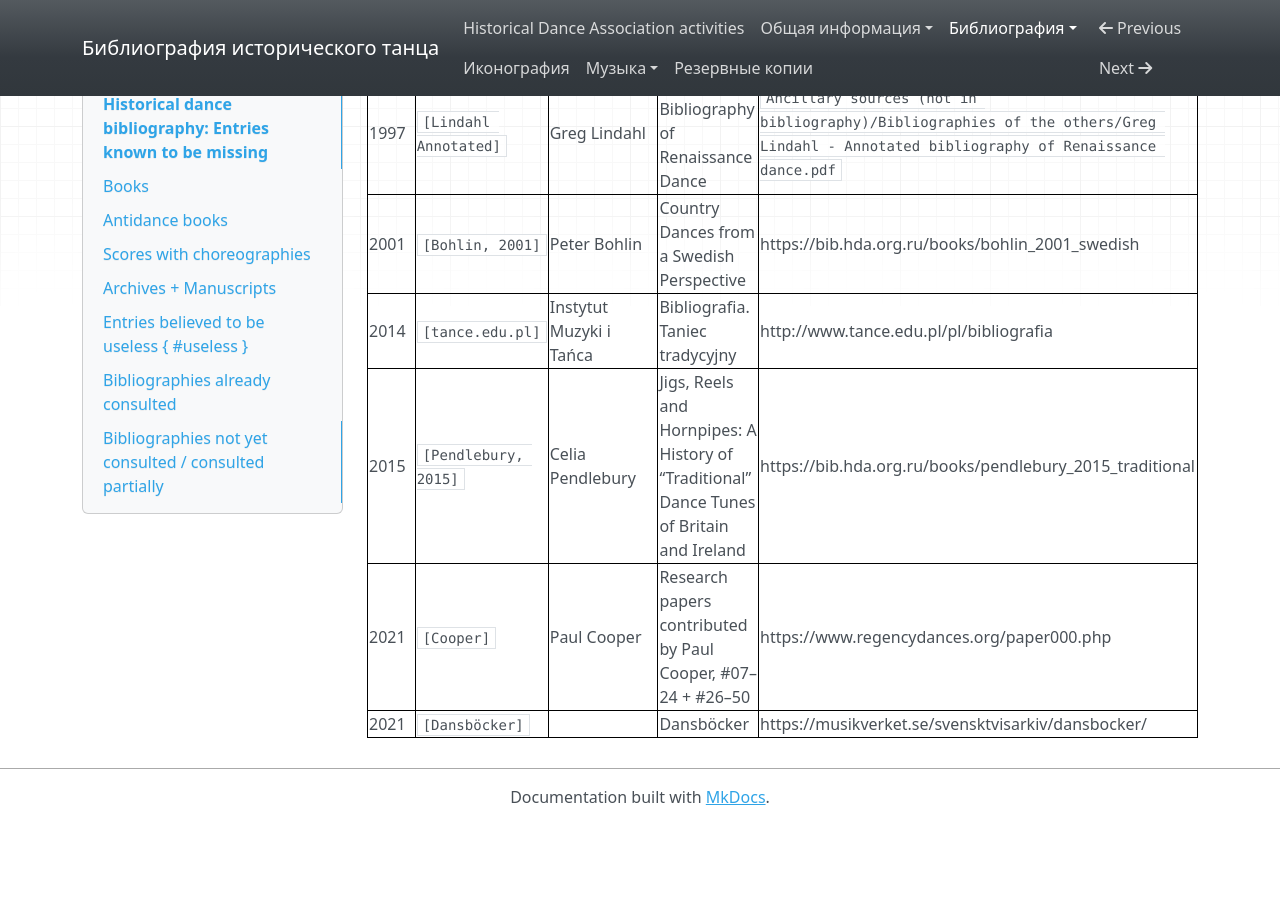
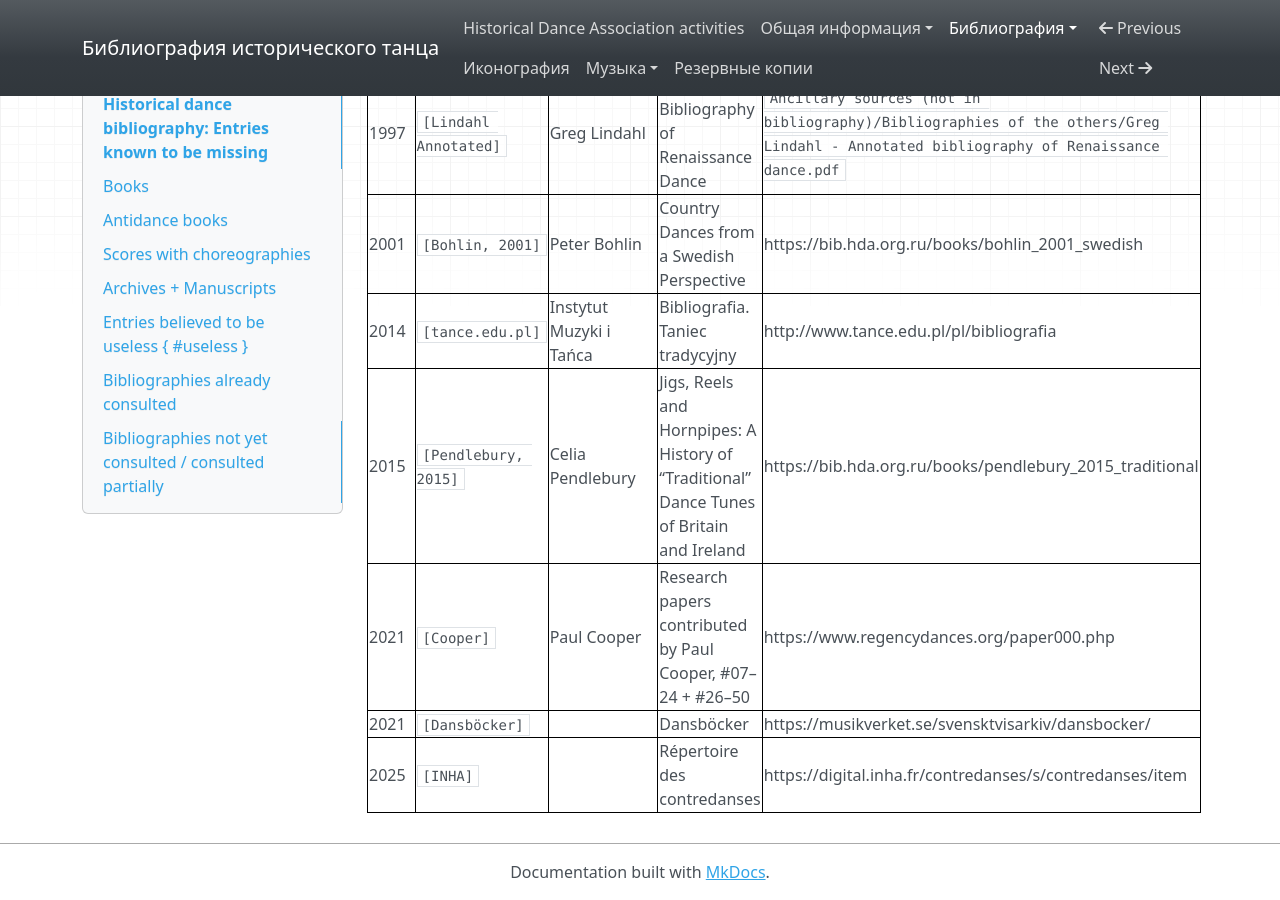
Before and after one commit to hda-technical/dancebooks, an MkDocs documentation site: the page built from docs/bib/missing.md, in a window 1280 px wide and 900 px high, scrolled down 78709 px. Built offline with MkDocs 1.6.1, drawn with Linux system fonts in a browser that asks for light colours; nearby versions of some CDN libraries; before the commit the page ends 79534 px from its top, so only the background shows below that.

Commit message:
Add INHA _Répertoire des contredanse_ to the list of known bibliographies

```diff
--- a/docs/bib/missing.md
+++ b/docs/bib/missing.md
@@ -784,3 +784,4 @@ _This part of the list is to joined with the general table_
 | 2015 | `[Pendlebury, 2015]` | Celia Pendlebury | Jigs, Reels and Hornpipes: A History of “Traditional” Dance Tunes of Britain and Ireland | https://bib.hda.org.ru/books/pendlebury_2015_traditional |
 | 2021 | `[Cooper]` | Paul Cooper | Research papers contributed by Paul Cooper, #07–24 + #26–50 | https://www.regencydances.org/paper000.php |
 | 2021 | `[Dansböcker]` | | Dansböcker | https://musikverket.se/svensktvisarkiv/dansbocker/ |
+| 2025 | `[INHA]` | | Répertoire des contredanses | https://digital.inha.fr/contredanses/s/contredanses/item |
```
